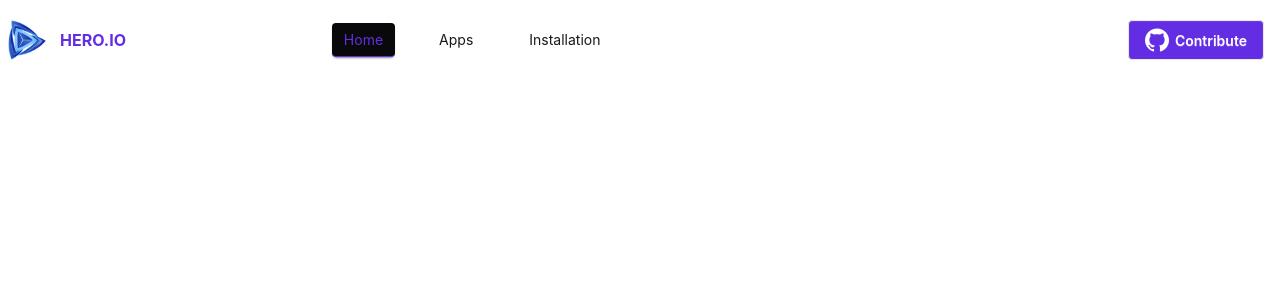
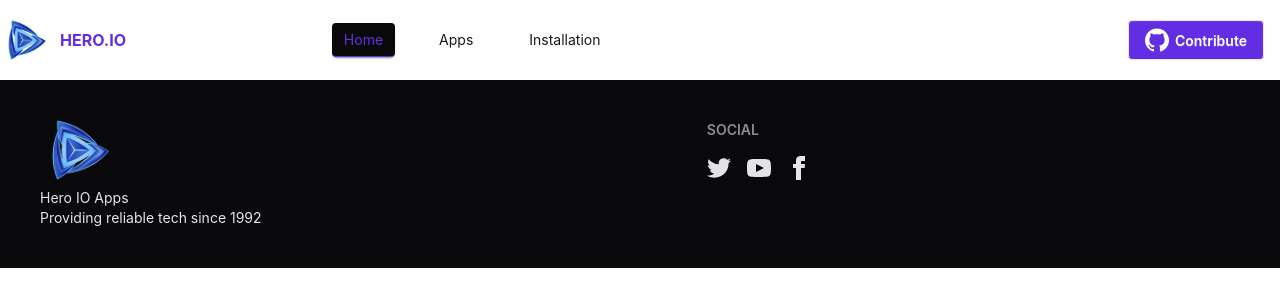
Before and after one commit to mdfahimpathan61/hero-io-app, a React (Vite) app: page / in a window 1280 px wide. Shown: the top 306 px of the page. Built offline with nearby package versions, Linux system fonts and the light colour scheme.

Commit message:
implement footer

```diff
--- /dev/null
+++ b/src/Component/Footer/Footer.jsx
@@ -0,0 +1,59 @@
+
+
+const Footer = () => {
+    return (
+        <div>
+            <footer className="footer sm:footer-horizontal bg-neutral text-neutral-content p-10">
+                <aside>
+                    <img className="h-15 ml-3" src="../../../resource/assets/logo.png" alt="" />
+                    <p>
+                        Hero IO Apps
+                        <br />
+                        Providing reliable tech since 1992
+                    </p>
+                </aside>
+                <nav>
+                    <h6 className="footer-title">Social</h6>
+                    <div className="grid grid-flow-col gap-4">
+                        <a>
+                            <svg
+                                xmlns="http://www.w3.org/2000/svg"
+                                width="24"
+                                height="24"
+                                viewBox="0 0 24 24"
+                                className="fill-current">
+                                <path
+                                    d="M24 4.557c-.883.392-1.832.656-2.828.775 1.017-.609 1.798-1.574 2.165-2.724-.951.564-2.005.974-3.127 1.195-.897-.957-2.178-1.555-3.594-1.555-3.179 0-5.515 2.966-4.797 6.045-4.091-.205-7.719-2.165-10.148-5.144-1.29 2.213-.669 5.108 1.523 6.574-.806-.026-1.566-.247-2.229-.616-.054 2.281 1.581 4.415 3.949 4.89-.693.188-1.452.232-2.224.084.626 1.956 2.444 3.379 4.6 3.419-2.07 1.623-4.678 2.348-7.29 2.04 2.179 1.397 4.768 2.212 7.548 2.212 9.142 0 14.307-7.721 13.995-14.646.962-.695 1.797-1.562 2.457-2.549z"></path>
+                            </svg>
+                        </a>
+                        <a>
+                            <svg
+                                xmlns="http://www.w3.org/2000/svg"
+                                width="24"
+                                height="24"
+                                viewBox="0 0 24 24"
+                                className="fill-current">
+                                <path
+                                    d="M19.615 3.184c-3.604-.246-11.631-.245-15.23 0-3.897.266-4.356 2.62-4.385 8.816.029 6.185.484 8.549 4.385 8.816 3.6.245 11.626.246 15.23 0 3.897-.266 4.356-2.62 4.385-8.816-.029-6.185-.484-8.549-4.385-8.816zm-10.615 12.816v-8l8 3.993-8 4.007z"></path>
+                            </svg>
+                        </a>
+                        <a>
+                            <svg
+                                xmlns="http://www.w3.org/2000/svg"
+                                width="24"
+                                height="24"
+                                viewBox="0 0 24 24"
+                                className="fill-current">
+                                <path
+                                    d="M9 8h-3v4h3v12h5v-12h3.642l.358-4h-4v-1.667c0-.955.192-1.333 1.115-1.333h2.885v-5h-3.808c-3.596 0-5.192 1.583-5.192 4.615v3.385z"></path>
+                            </svg>
+                        </a>
+                    </div>
+                </nav>
+            </footer>
+
+        </div>
+    );
+};
+
+export default Footer;
--- a/src/Component/Navbar/Navbar.jsx
+++ b/src/Component/Navbar/Navbar.jsx
@@ -1,4 +1,4 @@
-import React from 'react';
+
 import { Link, NavLink } from 'react-router';
 import './navbar.css'
 
--- a/src/Component/Root/Root.jsx
+++ b/src/Component/Root/Root.jsx
@@ -1,5 +1,7 @@
-import React from 'react';
+
 import Navbar from '../Navbar/Navbar';
+import Footer from '../Footer/Footer'
+import { Outlet } from 'react-router';
 
 const Root = () => {
     return (
@@ -7,6 +9,10 @@
             <header>
                 <Navbar></Navbar>
             </header>
+            <Outlet></Outlet>
+
+            <Footer></Footer>
+
 
         </div>
     );
```
